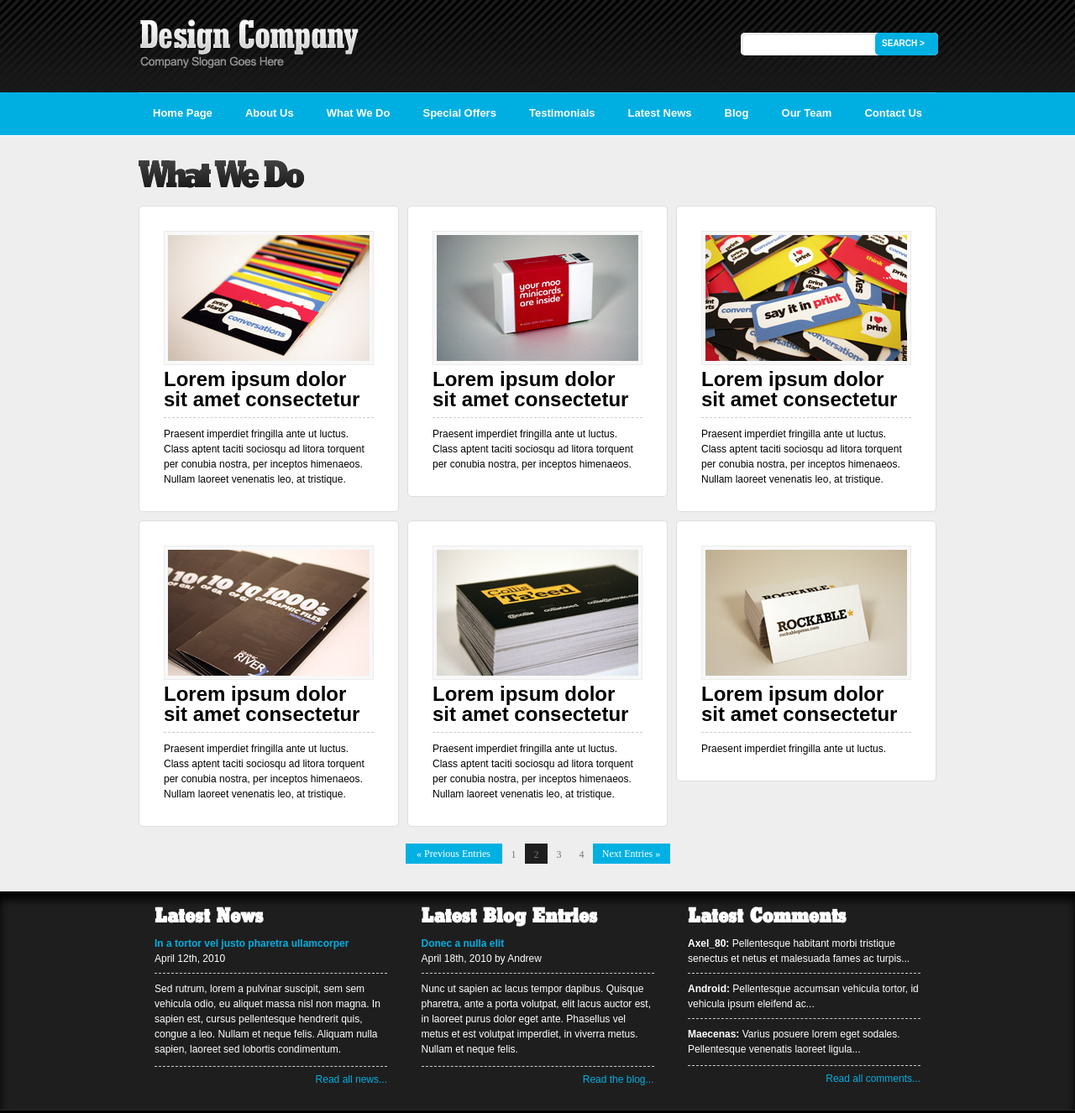
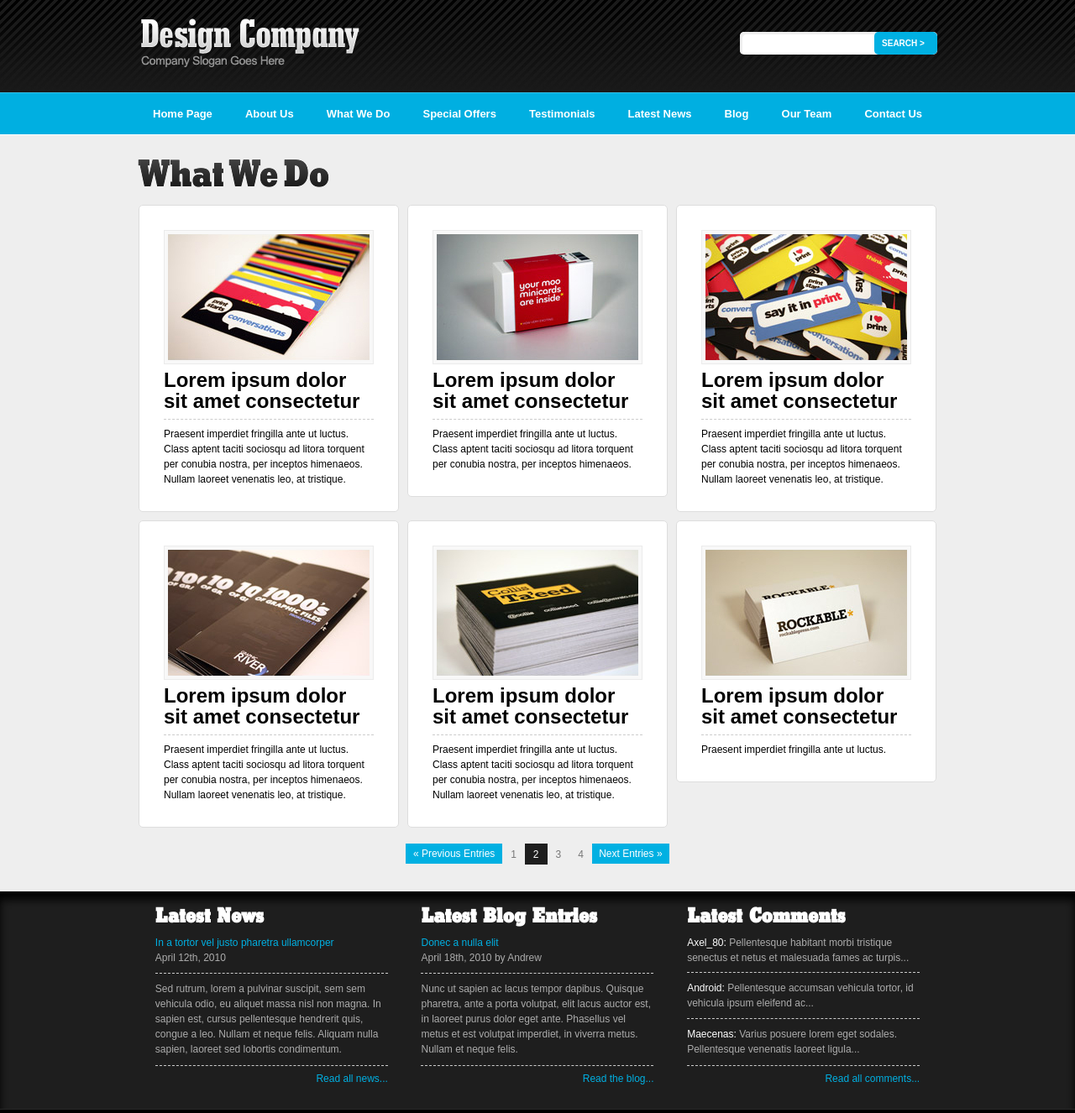
Before and after one commit to ArtemTyzhnenko/ArtemTyzhnenkoSecondPracticeCHI, a plain HTML site: page index.html in a window 1280 px wide. Shown: the top 1326 px of the page at 84% size. Drawn offline with Linux system fonts and the light colour scheme.

Commit message:
added new changes

```diff
--- a/css/style.scss
+++ b/css/style.scss
@@ -1,15 +1,18 @@
 body {
   width: 100%;
+  background: #eeeeee;
 }
-.clearfix{
+
+.clearfix {
   content: "";
   display: table;
   clear: both;
 }
+
 //HEADER BEGIN
 header {
   background-color: #000;
-  background: url("../img/headerBG.jpg") repeat-x;
+  background: url("../img/headerBG.jpg") 15px 0 repeat-x;
 }
 
 .wrapper {
@@ -17,21 +20,22 @@ header {
   margin: 0 auto;
 }
 
-.topHead {
-  padding-top: 23px;
-  padding-left: 3px;
-  padding-bottom: 29px;
+.top-head {
+  padding: 22px 0 30px 5px;
   display: flex;
   justify-content: space-between;
   align-items: center;
-  a {
+  .logo {
     background: url(../img/logo.png);
     width: 260px;
     height: 58px;
+    text-indent: -9999px;
+    overflow: hidden;
+    display: block;
   }
 }
 
-.searchForm {
+.search-form {
   form {
     width: 235px;
     height: 27px;
@@ -39,12 +43,15 @@ header {
     border-radius: 5px;
     overflow: hidden;
     box-shadow: inset 3px 3px 0 0 #eee;
+    margin-right: 2px;
     input {
-      width: 160px;
+      width: 150px;
       height: 27px;
       background: none;
       border: none;
-      padding-left: 5px;
+      font-size: 12px;
+      padding: 8px 5px 5px 5px;
+      line-height: 16px;
     }
     button {
       width: 75px;
@@ -56,10 +63,11 @@ header {
       font-weight: bold;
       color: #ffffff;
       outline: none;
-      line-height: 18px;
+      line-height: 15px;
       font-family: Arial;
       float: right;
-      padding-right: 13px;
+      padding-right: 11px;
+    }
   }
   button:hover {
     cursor: pointer;
@@ -68,33 +76,44 @@ header {
     background-color: #0488b6;
   }
 }
-}
 
-.bottomHead {
+.bottom-head {
   background-color: #00afe1;
   width: 100%;
-  height: 51px;
+  border-top: 1px solid #33c0e8;
   ul {
     display: flex;
     justify-content: space-between;
     background-color: #00afe1;
-    border-top: 1px solid #33c0e8;
+
     a {
       color: #fff;
-      padding: 17px 17px;
+      padding: 18px 17px;
       display: block;
       font-weight: bold;
       font-size: 13px;
       font-family: Arial;
+      position: relative;
+      box-sizing: border-box;
     }
     a:hover {
       background: linear-gradient(to bottom, #1a1a1a, #343434);
-      padding: 18px 17px 32px 17px;
-      border-bottom-right-radius: 5px;
-      border-bottom-left-radius: 5px;
+      padding-top: 19px;
       margin-top: -1px;
       position: relative;
-      z-index: 2;
+
+    }
+    a:hover:after {
+      width: 100%;
+      content: '';
+      display: block;
+      height: 10px;
+      border-radius: 0 0 5px 5px;
+      background: #343434;
+      position: absolute;
+      z-index: 20;
+      left: 0;
+      top: 50px;
     }
   }
 }
@@ -102,15 +121,15 @@ header {
 //HEADER END
 
 //MAIN BEGIN
-.mainContentWrapper {
-  background-color: #eee;
+.main-content-wrapper {
+  position: relative;
+  z-index: 1;
   border-top: 1px solid #fff;
 }
 
-.mainContent {
+.main-content {
   .title {
     background: linear-gradient(#646464, #020202);
-
     h2 {
       z-index: 1;
       position: relative;
@@ -119,15 +138,14 @@ header {
       padding-bottom: 16px;
       padding-top: 23px;
       font-family: "Stymie XBd BT";
-      letter-spacing: -5px;
+      word-spacing: -8px;
       background: #eeeeee;
       mix-blend-mode: lighten;
     }
   }
-  .firstRow {
+  .main-blog {
     display: flex;
     align-items: flex-start;
-    padding-bottom: 10px;
   }
   ul {
     display: flex;
@@ -145,6 +163,7 @@ header {
     border-radius: 5px;
     display: flex;
     flex-direction: column;
+    margin-bottom: 10px;
   }
   ul li img {
     box-sizing: border-box;
@@ -154,50 +173,49 @@ header {
     width: 250px;
     height: 160px;
     align-self: center;
+    margin: 0 0 6px 0;
   }
   ul li h3 {
     font-size: 24px;
-    line-height: 24px;
+    line-height: 25px;
     font-family: Arial;
     font-weight: bold;
-    padding-top: 5px;
-    padding-bottom: 9px;
-    border-bottom-width: 1px;
-    border-bottom-style: dashed;
-    border-bottom-color: #cccccc;
+    margin-bottom: 9px;
   }
   ul li p {
     font-size: 12px;
     line-height: 18px;
     font-family: Arial;
-    padding-top: 10px;
-
+    padding-top: 8px;
+    border-top-width: 1px;
+    border-top-style: dashed;
+    border-top-color: #cccccc;
   }
 }
 
-.numberingOfPage {
+.numbering-of-page {
   display: flex;
   flex-direction: row;
   justify-content: center;
   align-items: flex-start;
-  padding-top: 20px;
-  padding-bottom: 33px;
-  .buttonOfPage {
+  padding-top: 9px;
+  padding-bottom: 32px;
+  button:last-child {
+    width: 92px;
+  }
+  button {
     width: 115px;
     height: 24px;
     font-size: 12px;
+    line-height: 16px;
     background-color: #00b0e2;
     border-width: 0;
     cursor: pointer;
     color: #fff;
     outline: none;
     text-align: center;
-    line-height: 24px;
   }
-  .buttonOfPage:last-child {
-    width: 92px;
-  }
-  .buttonOfPage:active {
+  button:active {
     background-color: #0488b6;
   }
   ul {
@@ -210,12 +228,15 @@ header {
       a {
         display: block;
         font-size: 12px;
-        padding: 7px 10px 5px 11px;
+        line-height: 15px;
+        padding: 6px 10px 4px 10px;
         color: #777777;
+        font-family: Arial;
       }
-      .active{
+      .active {
         background-color: #1e1e1e;
         cursor: default;
+        color: #fff;
       }
       a:hover {
         background-color: #1e1e1e;
@@ -231,81 +252,78 @@ header {
   border-bottom: 1px solid #292929;
   background-color: #1e1e1e;
   box-shadow: inset 0 10px 10px 0 #030303;
-  ul {
+  .wrapper {
     display: flex;
-    justify-content: space-between;
-    flex-wrap: wrap;
+    justify-content: space-around;
     flex-direction: row;
     align-items: flex-start;
-    li {
+    .article-blocks {
       width: 277px;
-      padding: 0 19px;
-      display: flex;
-      flex-direction: column;
+      header {
+        background-color: #1e1e1e;
+        background: none;
+        padding-bottom: 9px;
+        margin-bottom: 9px;
+        border-bottom: 1px;
+        border-bottom-style: dashed;
+        border-bottom-color: #cccccc;
         h3 {
-        font-size: 24px;
-        line-height: 48px;
-        font-family: "Stymie XBd BT";
+          font: 24px/47px "Stymie XBd BT";
+          color: #fff;
           font-weight: bold;
-        color: #fff;
+        }
+        p {
+          font: 12px/18px Arial;
+          color: #acacac;
+          span {
+            color: #00b0e2;
           }
         }
       }
-  ul li .description {
-    font-size: 12px;
-    font-family: Arial;
-    padding-bottom: 8px;
+      .main {
+        padding-bottom: 10px;
+        margin-bottom: 6px;
         border-bottom-width: 1px;
         border-bottom-style: dashed;
         border-bottom-color: #cccccc;
-    color: #fff;
-    line-height: 18px;
+        p {
+          font: 12px/18px Arial;
+          color: #acacac;
         }
-  ul li .article {
-    font-size: 12px;
-    font-family: Arial;
-    padding-top: 9px;
-    padding-bottom: 11px;
-    line-height: 18px;
-    color: #ffffff;
+      }
+      footer {
+        float: right;
+        a {
+          color: #00b0e2;
+          font: 12px/18px Arial;
+        }
+      }
+    }
+    .comments {
+      header {
+        border: none;
+        margin-bottom: 0;
+        padding-bottom: 0;
+      }
+      p {
+        font: 12px/18px Arial;
+        color: #acacac;
+        padding: 9px 0 9px 0;
         border-bottom-width: 1px;
         border-bottom-style: dashed;
         border-bottom-color: #cccccc;
       }
-  ul li span {
-    color: #00b0e2;
-    font-weight: bold;
+      p:first-child{
+        padding: 0 0 8px 0;
       }
-  ul li .comments {
-    font-size: 12px;
-    font-family: Arial;
-    padding-bottom: 8px;
-    padding-top: 9px;
-    border-bottom-width: 1px;
-    border-bottom-style: dashed;
-    border-bottom-color: #cccccc;
-    color: #fff;
-    line-height: 18px;
+      p:last-child{
+        padding-bottom: 0;
+        border-bottom: none;
       }
-  ul li .comments:nth-child(2) {
-    padding-top: 0;
-  }
-  ul li .comments:nth-child(4) {
-    padding-bottom: 10px;
-  }
-  ul li .comments span {
+      span {
         color: #fff;
       }
-  ul li a {
-    font-size: 12px;
-    font-family: Arial;
-    color: #00b0e2;
-    padding-top: 6px;
-    //display: flex;
-    //flex-direction: row;
-    //justify-content: flex-end;
-    float: right;
-    line-height: 18px;
+    }
   }
 }
 
@@ -322,9 +340,7 @@ header {
     line-height: 18px;
     font-family: Arial;
     color: #666666;
-    display: flex;
-    flex-direction: column;
-    align-items: center;
+    text-align: center;
   }
 }
 
--- a/index.html
+++ b/index.html
@@ -8,18 +8,19 @@
     <link rel="stylesheet" href="./css/style.css">
 </head>
 <body>
-<header>
-    <div class="topHeadWrapper">
-        <div class="topHead wrapper ">
-            <a href="#" class="logo"></a>
-            <div class="searchForm">
-                <form class="clearfix">
+<header id="header">
+    <div class="top-head wrapper ">
+        <strong>
+            <a href="#" class="logo">Design Company</a>
+        </strong>
+        <div class="search-form clearfix">
+            <form>
                 <input type="search" class="search" maxlength="23">
                 <button type="submit">SEARCH &#62;</button>
             </form>
         </div>
     </div>
-        <div class="bottomHead">
+    <div class="bottom-head">
         <div class="wrapper ">
             <nav>
                 <ul>
@@ -36,16 +37,15 @@
             </nav>
         </div>
     </div>
-    </div>
 </header>
-<main>
-    <div class="mainContentWrapper">
+<main id="main">
+    <div class="main-content-wrapper">
         <div class="wrapper ">
-            <div class="mainContent">
+            <div class="main-content">
                 <div class="title">
                     <h2>What We Do</h2>
                 </div>
-                <ul class="firstRow">
+                <ul class="main-blog">
                     <li><img src="./img/image1.jpg" alt="">
                         <h3>
                             Lorem ipsum dolor sit amet consectetur
@@ -75,8 +75,6 @@
                             tristique.
                         </p>
                     </li>
-                </ul>
-                <ul class="secondRow">
                     <li><img src="./img/image4.jpg" alt="">
                         <h3>
                             Lorem ipsum dolor sit amet consectetur
@@ -107,91 +105,95 @@
                     </li>
                 </ul>
             </div>
-            <div class="numberingOfPage">
-                <a href="#" class="buttonOfPage">
+            <div class="numbering-of-page">
+                <button type="submit">
                     &laquo; Previous Entries
-                </a>
+                </button>
                 <ul>
                     <li><a href="#">1</a></li>
                     <li><a href="#" class="active">2</a></li>
                     <li><a href="#">3</a></li>
                     <li><a href="#">4</a></li>
                 </ul>
-                <a href="#" class="buttonOfPage">
+                <button type="submit">
                     Next Entries &raquo;
-                </a>
+                </button>
             </div>
         </div>
 
-        <article>
         <div class="blog">
             <div class="wrapper">
-                    <ul>
-                        <li>
-                            <div class="x">
+                <article class="latest-news article-blocks">
+                    <header>
                         <h3>Latest News</h3>
-                            </div>
                         <p class="description">
                             <span>In a tortor vel justo pharetra ullamcorper </span><br>
                             April 12th, 2010
                         </p>
+                    </header>
+                    <div class="main">
                         <p class="article">
                             Sed rutrum, lorem a pulvinar suscipit, sem sem vehicula odio, eu aliquet massa nisl
-                                non
-                                magna.
-                                In sapien est, cursus pellentesque hendrerit quis, congue a leo. Nullam et neque
-                                felis.
-                                Aliquam
-                                nulla sapien, laoreet sed lobortis condimentum.
+                            non magna. In sapien est, cursus pellentesque hendrerit quis, congue a leo. Nullam et neque
+                            felis. Aliquam nulla sapien, laoreet sed lobortis condimentum.
                         </p>
-                            <div class="readMore">
+                    </div>
+                    <footer>
+                        <a href="#">Read all news...</a>
+                    </footer>
+                </article>
 
-                                <a href="#">Read all news...</a>
-                            </div>
-                        </li>
-                        <li>
+                <article class="latest-blog-entries article-blocks">
+                    <header>
                         <h3>Latest Blog Entries</h3>
                         <p class="description">
                             <span>Donec a nulla elit </span><br>
                             April 18th, 2010 by Andrew
                         </p>
+                    </header>
+                    <div class="main">
                         <p class="article">
                             Nunc ut sapien ac lacus tempor dapibus. Quisque pharetra, ante a porta volutpat,
-                                elit
-                                lacus
-                                auctor est, in laoreet purus dolor eget ante. Phasellus vel metus et est volutpat
-                                imperdiet,
-                                in viverra metus. Nullam et neque felis.
+                            elit lacus auctor est, in laoreet purus dolor eget ante. Phasellus vel metus et est volutpat
+                            imperdiet, in viverra metus. Nullam et neque felis.
                         </p>
-                            <div class="readMore">
+                    </div>
+                    <footer>
                         <a href="#">Read the blog...</a>
+                    </footer>
+                </article>
+
+                <article class="latest-comments article-blocks comments">
+                    <header>
+                        <h3>Latest Comments</h3>
+                    </header>
+                    <div class="main">
+                        <p class="comments">
+                            <span>Axel_80:</span>
+                            Pellentesque habitant morbi tristique senectus et
+                            netus et malesuada fames ac turpis...
+                        </p>
+                        <p class="comments">
+                            <span>Android:</span>
+                            Pellentesque accumsan vehicula tortor, id vehicula
+                            ipsum eleifend ac...
+                        </p>
+                        <p class="comments">
+                            <span>Maecenas:</span>
+                            Varius posuere lorem eget sodales. Pellentesque
+                            venenatis laoreet ligula...
+                        </p>
                     </div>
-                        </li>
-                        <li class="blockComments">
-                            <h3>Latest Comments</h3>
-                            <p class="comments"><span>Axel_80:</span> Pellentesque habitant morbi tristique senectus
-                                et
-                                netus et
-                                malesuada fames ac turpis...</p>
-                            <p class="comments"><span>Android:</span> Pellentesque accumsan vehicula tortor, id
-                                vehicula
-                                ipsum
-                                eleifend ac...</p>
-                            <p class="comments"><span>Maecenas:</span> Varius posuere lorem eget sodales.
-                                Pellentesque
-                                venenatis
-                                laoreet ligula...</p>
-                            <div class="readMore">
+                    <footer>
                         <a href="#">Read all comments...</a>
-                            </div>
-                        </li>
-                    </ul>
+                    </footer>
+                </article>
+
             </div>
         </div>
-        </article>
     </div>
 </main>
-<footer>
+<footer id="footer">
     <div class="contacts">
         <div class="wrapper">
             <address>
```
Also changed, not shown: css/style.css, 1 other file. Lines whose indentation alone changed are shown as unchanged.
